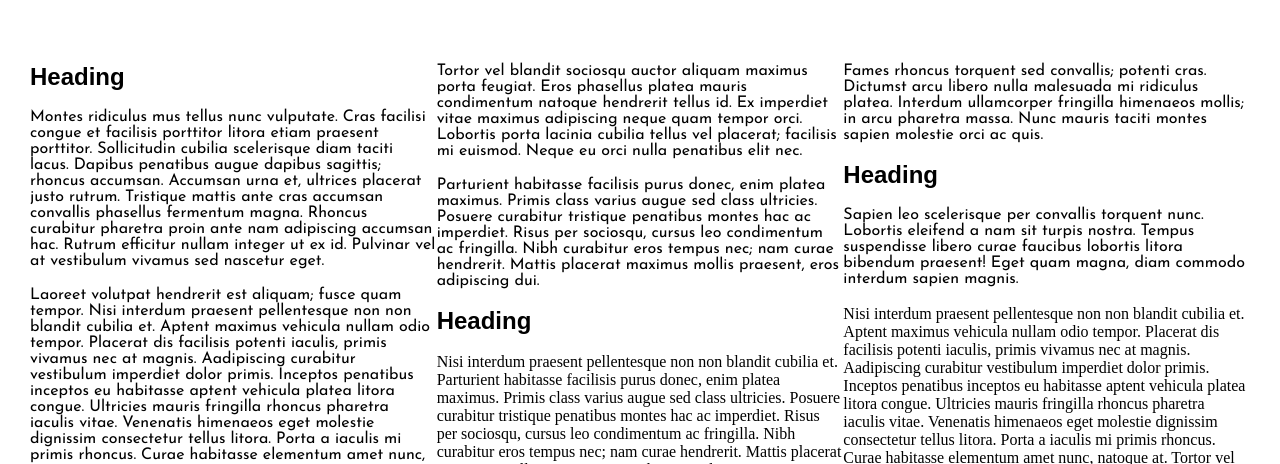
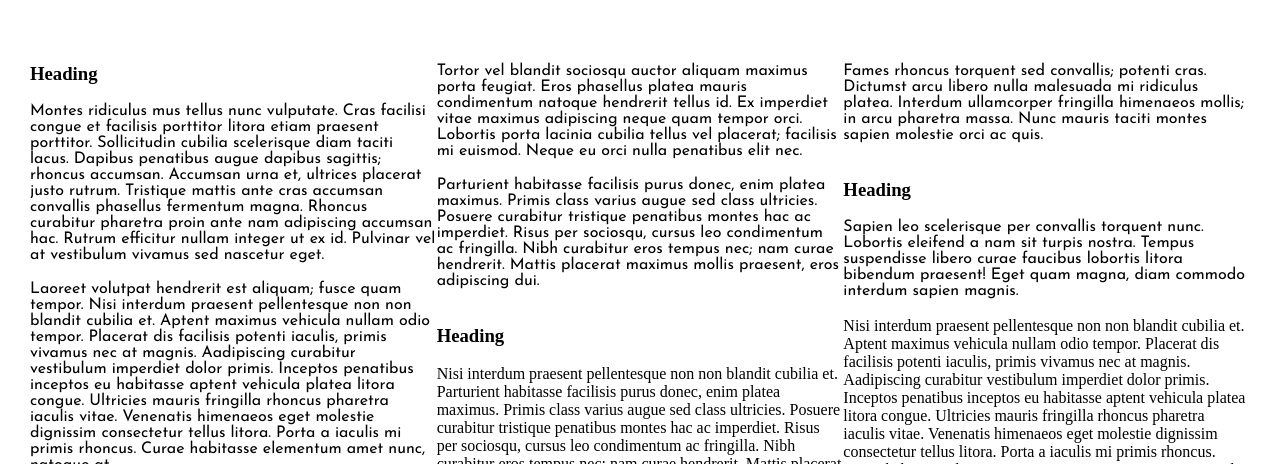
Before and after one commit to kairicabais/Assessment1-Clone-Tasks-KairiCabais, a plain HTML site: page Clone Task 1/index.html in a window 1280 px wide. Shown: the part 336-800 px from the top of the page. Drawn offline with Linux system fonts and the light colour scheme; a web font is replaced by a local one.

Commit message:
Update index.html

```diff
--- a/Clone Task 1/index.html
+++ b/Clone Task 1/index.html
@@ -8,9 +8,7 @@
 </head>
 
 <!-- Using semantics -->
-
 <body>
-
 
 <navbar>
   <div class="nav-logo">
@@ -49,7 +47,7 @@
 
 <article class="article">
     <div class="column">
-        <h1>Heading</h1>
+        <h3>Heading</h3>
            <br>
         <p>Montes ridiculus mus tellus nunc vulputate. Cras facilisi congue et facilisis porttitor litora etiam praesent porttitor. Sollicitudin cubilia scelerisque diam taciti lacus. Dapibus penatibus augue dapibus sagittis; rhoncus accumsan. Accumsan urna et, ultrices placerat justo rutrum. Tristique mattis ante cras accumsan convallis phasellus fermentum magna. Rhoncus curabitur pharetra proin ante nam adipiscing accumsan hac. Rutrum efficitur nullam integer ut ex id. Pulvinar vel at vestibulum vivamus sed nascetur eget.</p><br>
         <p>Laoreet volutpat hendrerit est aliquam; fusce quam tempor. Nisi interdum praesent pellentesque non non blandit cubilia et. Aptent maximus vehicula nullam odio tempor. Placerat dis facilisis potenti iaculis, primis vivamus nec at magnis. Aadipiscing curabitur vestibulum imperdiet dolor primis. Inceptos penatibus inceptos eu habitasse aptent vehicula platea litora congue. Ultricies mauris fringilla rhoncus pharetra iaculis vitae. Venenatis himenaeos eget molestie dignissim consectetur tellus litora. Porta a iaculis mi primis rhoncus. Curae habitasse elementum amet nunc, natoque at. </p>
@@ -57,15 +55,15 @@
     <div class="column">
         <p>Tortor vel blandit sociosqu auctor aliquam maximus porta feugiat. Eros phasellus platea mauris condimentum natoque hendrerit tellus id. Ex imperdiet vitae maximus adipiscing neque quam tempor orci. Lobortis porta lacinia cubilia tellus vel placerat; facilisis mi euismod. Neque eu orci nulla penatibus elit nec. </p><br>
         <p>Parturient habitasse facilisis purus donec, enim platea maximus. Primis class varius augue sed class ultricies. Posuere curabitur tristique penatibus montes hac ac imperdiet. Risus per sociosqu, cursus leo condimentum ac fringilla. Nibh curabitur eros tempus nec; nam curae hendrerit. Mattis placerat maximus mollis praesent, eros adipiscing dui. </p>
-        <br>
-        <h1>Heading</h1>
+        <br><br>
+        <h3>Heading</h3>
         <br>
         Nisi interdum praesent pellentesque non non blandit cubilia et. Parturient habitasse facilisis purus donec, enim platea maximus. Primis class varius augue sed class ultricies. Posuere curabitur tristique penatibus montes hac ac imperdiet. Risus per sociosqu, cursus leo condimentum ac fringilla. Nibh curabitur eros tempus nec; nam curae hendrerit. Mattis placerat maximus mollis praesent, eros adipiscing dui. </p>
     </div>
     <div class="column">
         <p>Fames rhoncus torquent sed convallis; potenti cras. Dictumst arcu libero nulla malesuada mi ridiculus platea. Interdum ullamcorper fringilla himenaeos mollis; in arcu pharetra massa. Nunc mauris taciti montes sapien molestie orci ac quis.</p>
-           <br>
-        <h1>Heading</h1>
+           <br><br>
+        <h3>Heading</h3>
            <br>
       <p> Sapien leo scelerisque per convallis torquent nunc. Lobortis eleifend a nam sit turpis nostra. Tempus suspendisse libero curae faucibus lobortis litora bibendum praesent! Eget quam magna, diam commodo interdum sapien magnis. </p>
            <br>
@@ -89,5 +87,3 @@
 
 </body>
 </html>
-
-<!-- https://medium.com/compass-true-north/css-grid-maintaining-aspect-ratio-and-managing-overflow-ed54c510782a-->
```
